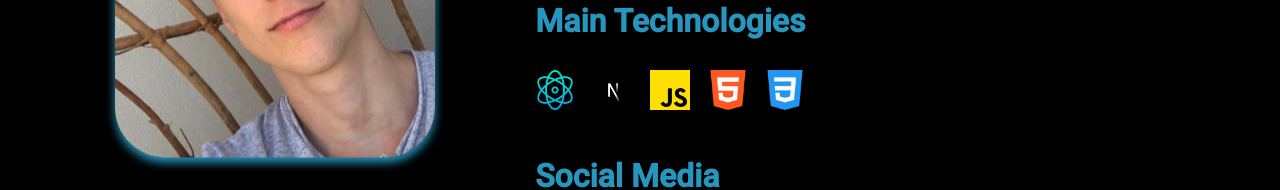
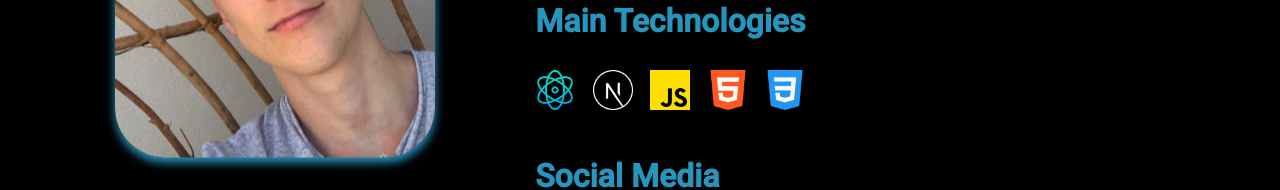
Before and after one commit to NicoBlas/nicoblasutig, a website: page index.html in a window 1280 px wide. Shown: the part 568-758 px from the top of the page. Drawn offline with nearby package versions, Linux system fonts and the light colour scheme.

Commit message:
change logo next

```diff
--- a/index.html
+++ b/index.html
@@ -62,7 +62,7 @@
                 <div class="skill-media">
                 <h5>Main Technologies</h5>
                 <a target="_blank" href="https://es.reactjs.org/"><img src="./imgs/react.png" alt=""></a>
-                <a target="_blank" href="https://nextjs.org/"><img src="./imgs/next.js.png" alt=""></a>
+                <a target="_blank" href="https://nextjs.org/"><img src="./imgs/nextjs-logo.png" alt=""></a>
                 <a target="_blank" href="https://www.javascript.com/"><img src="./imgs/js.png" alt=""></a>
                 <a target="_blank" href="https://lenguajecss.com/css/introduccion/que-es-css/"><img src="./imgs/html-5 (1).png" alt=""></a>
                 <a target="_blank" href="https://lenguajehtml.com/html/"><img src="./imgs/css-3.png" alt=""></a>
@@ -107,7 +107,6 @@
 
     <section class="experience" id="experience">
         <div class="experience-container">
-
             <h2 class="heading">Work <span>Experience</span></h2>
             <div class="experience-box">
                 <h4>Hogarth WW</h4>
```
Also changed, not shown: imgs/next.js.png (deleted), imgs/nextjs-logo.png (added).
